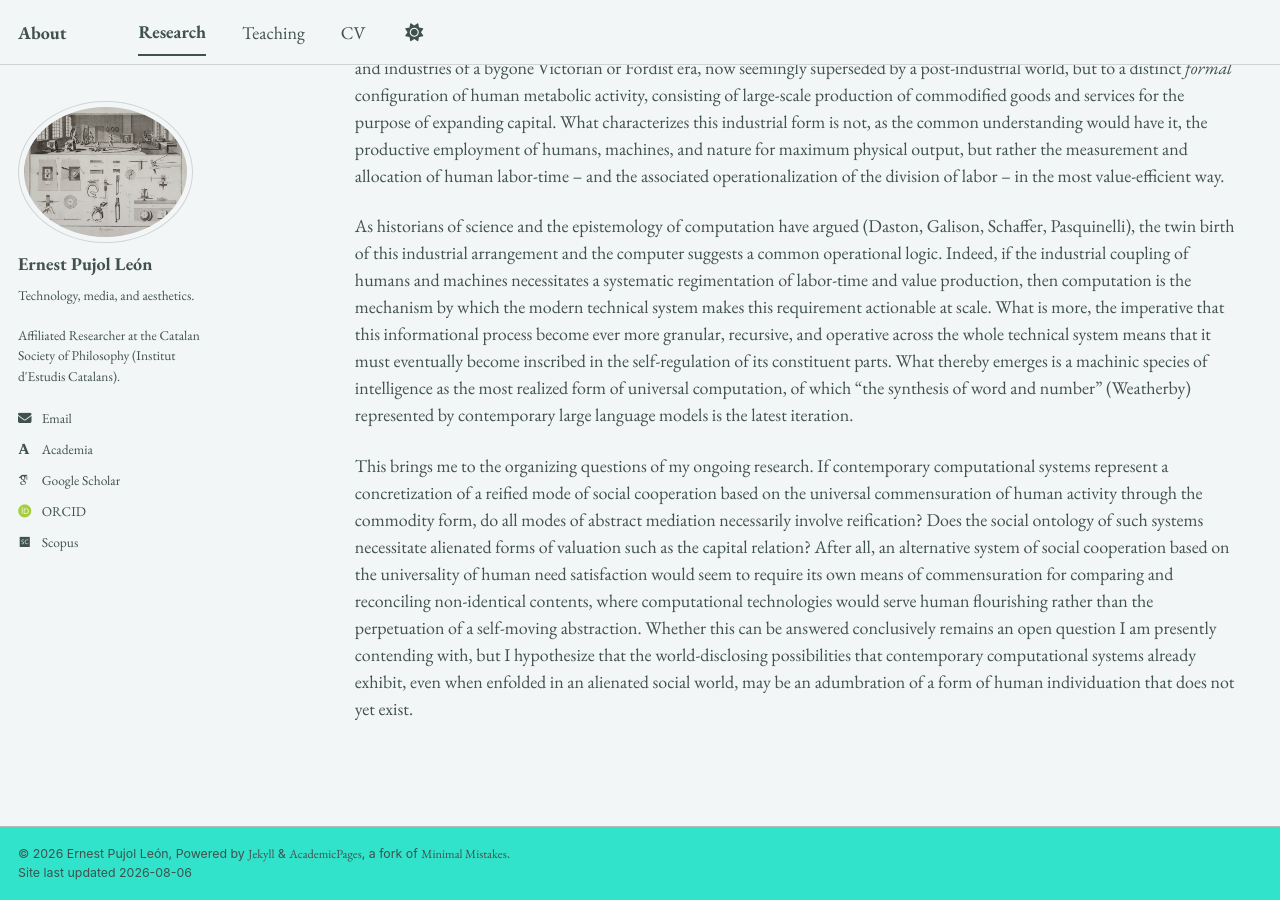
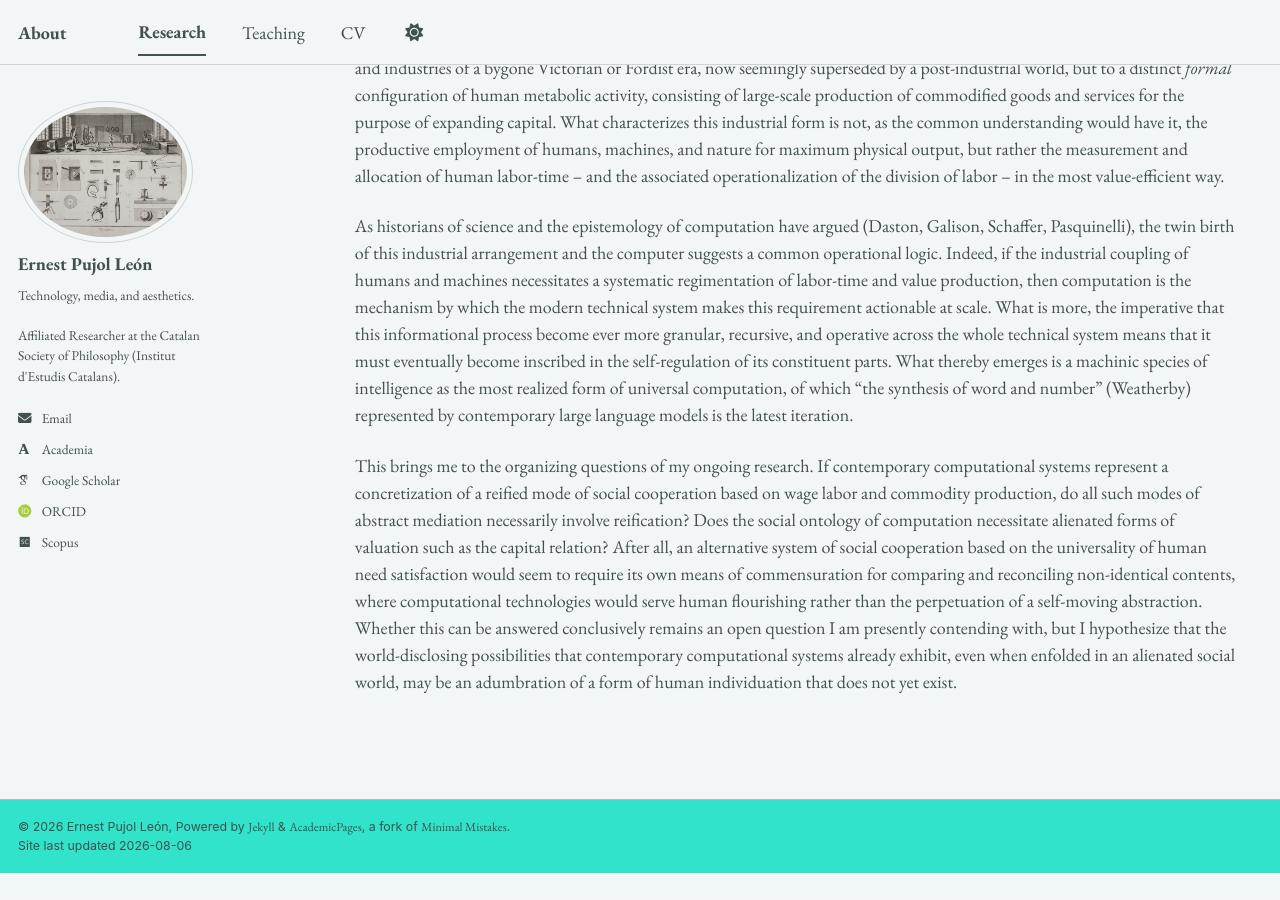
Before and after one commit to epujol90/epujol90.github.io, a Jekyll site: the page built from _pages/research.md, in a window 1280 px wide and 900 px high, scrolled down 4600 px. Built offline with Jekyll 4.4.1, drawn with Linux system fonts in a browser that asks for light colours; some web fonts are replaced; a script bundle is joined from its source files by our own code; library files that are not in the unit come from our copies; after the commit the page ends 5473 px from its top, so only the background shows below that.

Commit message:
Update research.md

```diff
--- a/_pages/research.md
+++ b/_pages/research.md
@@ -59,4 +59,4 @@ If the social ontology of a technical system must account for the intersubjectiv
 
 As historians of science and the epistemology of computation have argued (Daston, Galison, Schaffer, Pasquinelli), the twin birth of this industrial arrangement and the computer suggests a common operational logic. Indeed, if the industrial coupling of humans and machines necessitates a systematic regimentation of labor-time and value production, then computation is the mechanism by which the modern technical system makes this requirement actionable at scale. What is more, the imperative that this informational process become ever more granular, recursive, and operative across the whole technical system means that it must eventually become inscribed in the self-regulation of its constituent parts. What thereby emerges is a machinic species of intelligence as the most realized form of universal computation, of which “the synthesis of word and number” (Weatherby) represented by contemporary large language models is the latest iteration.
 
-This brings me to the organizing questions of my ongoing research. If contemporary computational systems represent a concretization of a reified mode of social cooperation based on the universal commensuration of human activity through the commodity form, do all modes of abstract mediation necessarily involve reification? Does the social ontology of such systems necessitate alienated forms of valuation such as the capital relation? After all, an alternative system of social cooperation based on the universality of human need satisfaction would seem to require its own means of commensuration for comparing and reconciling non-identical contents, where computational technologies would serve human flourishing rather than the perpetuation of a self-moving abstraction. Whether this can be answered conclusively remains an open question I am presently contending with, but I hypothesize that the world-disclosing possibilities that contemporary computational systems already exhibit, even when enfolded in an alienated social world, may be an adumbration of a form of human individuation that does not yet exist.
+This brings me to the organizing questions of my ongoing research. If contemporary computational systems represent a concretization of a reified mode of social cooperation based on wage labor and commodity production, do all such modes of abstract mediation necessarily involve reification? Does the social ontology of computation necessitate alienated forms of valuation such as the capital relation? After all, an alternative system of social cooperation based on the universality of human need satisfaction would seem to require its own means of commensuration for comparing and reconciling non-identical contents, where computational technologies would serve human flourishing rather than the perpetuation of a self-moving abstraction. Whether this can be answered conclusively remains an open question I am presently contending with, but I hypothesize that the world-disclosing possibilities that contemporary computational systems already exhibit, even when enfolded in an alienated social world, may be an adumbration of a form of human individuation that does not yet exist.
```
